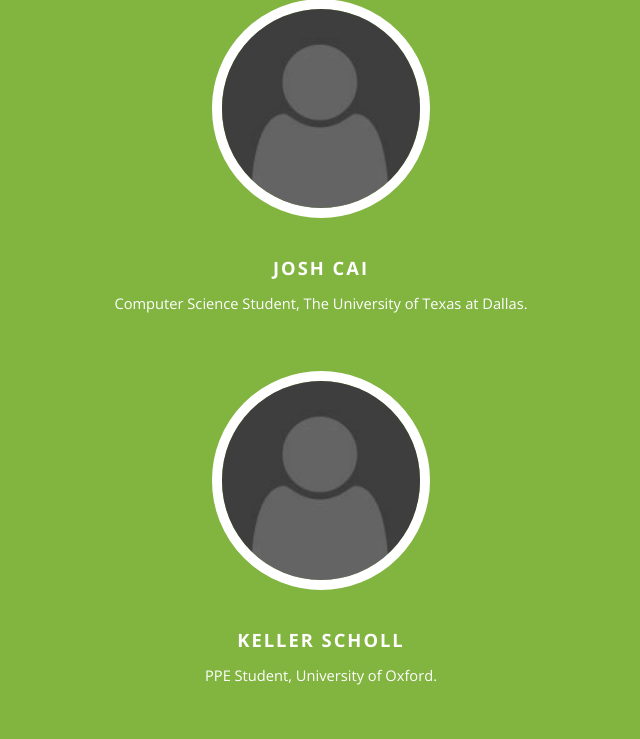
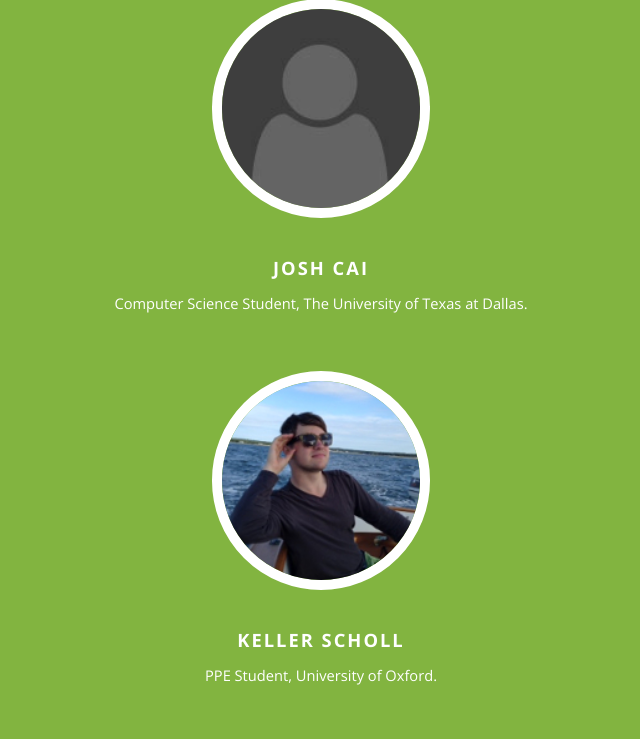
Before and after one commit to rebecca-owen/easyskim, a Flask app: template templates/home.html in a window 1280 px wide. Shown: the part 911-1650 px from the top of the page, without its empty margins (319-959 px from the left). Run offline with Flask 2, Linux system fonts and the light colour scheme; the template is opened without the code that fills it: most values are stand-ins (such as "Sample title", 1, 10 or a date in 2020).

Commit message:
Added my face

```diff
--- a/templates/home.html
+++ b/templates/home.html
@@ -116,7 +116,7 @@
               <p>Computer Science Student, The University of Texas at Dallas.</p>
             </div>
             <div class="3u">
-              <a href="#" class="image"><img src="static/images/placeholder.png" alt=""></a>
+              <a href="#" class="image"><img src="static/images/Keller.png" alt=""></a>
               <h3>Keller Scholl</h3>
               <p>PPE Student, University of Oxford.</p>
             </div>
```
Also changed, not shown: static/images/keller.png (added).
